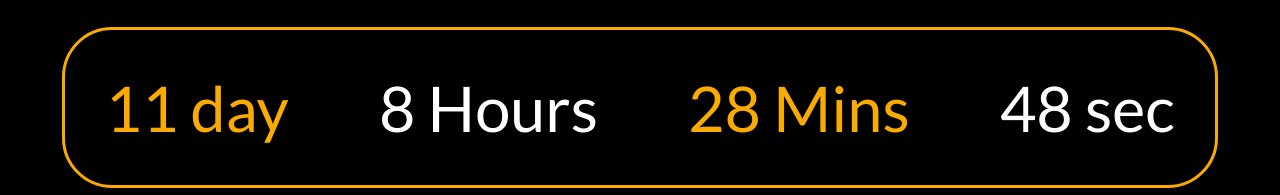
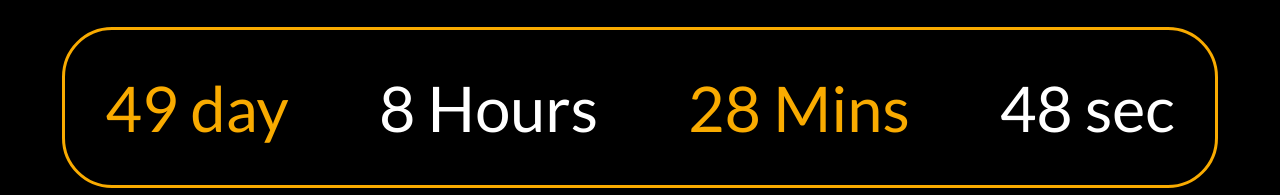
Before and after one commit to saidseghirakram/finale_devfest_website, a React (Vite) app: page / in a window 1280 px wide. Shown: the part 697-892 px from the top of the page. Built offline with nearby package versions, Linux system fonts and the light colour scheme.

Commit message:
date_finale

```diff
--- a/src/components/Hero.jsx
+++ b/src/components/Hero.jsx
@@ -11,7 +11,7 @@ import TypingText from "./TypingText";
 import { Fade } from "react-awesome-reveal";
 
 const Hero = () => {
-  const targetDate = new Date("2023-11-15T00:00:00").toISOString();
+  const targetDate = new Date("2023-12-23T00:00:00").toISOString();
 
   return (
     <>
```
